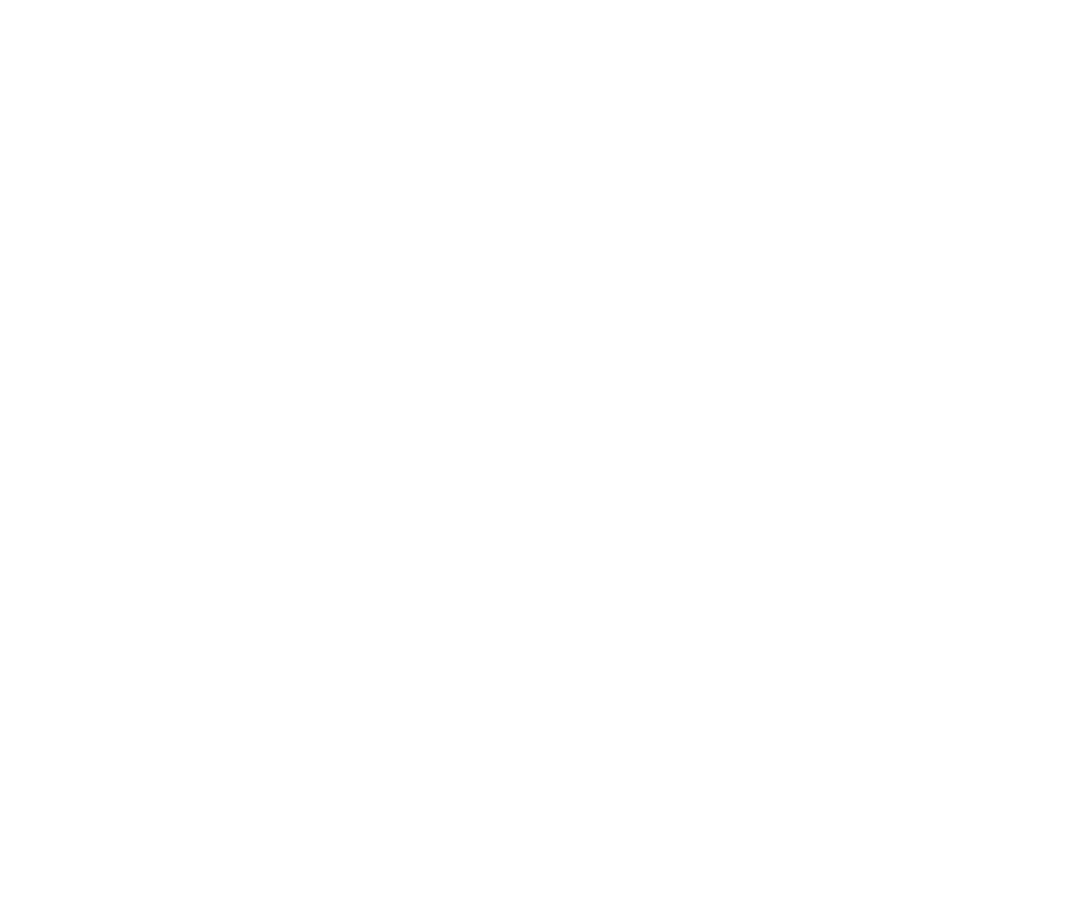
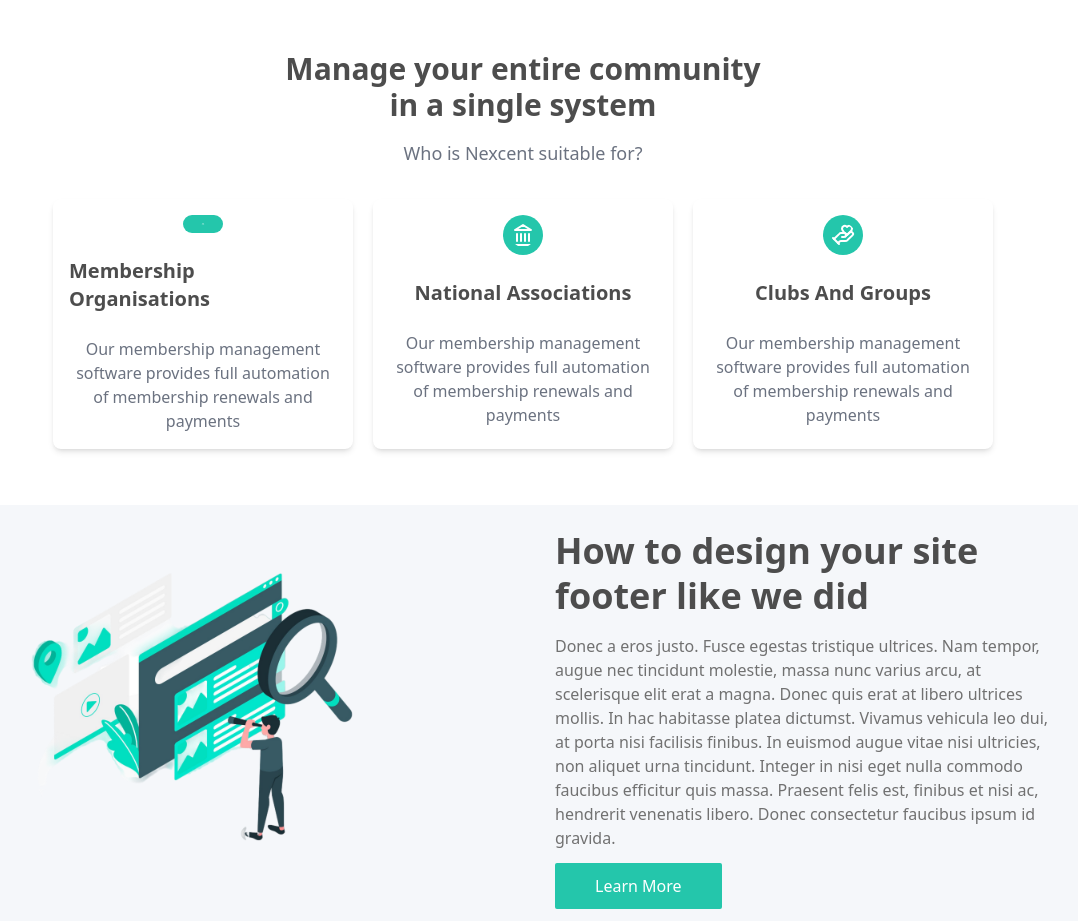
Before and after one commit to maaz2022/Nexcent-Frontend, a Next.js app: page / in a window 1280 px wide. Shown: the part 780-1701 px from the top of the page, without its empty margins (117-1195 px from the left). Before the commit the page ends 800 px from the top, so only its background shows below. Built offline with nearby package versions, Linux system fonts and the light colour scheme.

Commit message:
new sections

```diff
--- a/app/Components/ClientShowCase.tsx
+++ b/app/Components/ClientShowCase.tsx
@@ -13,8 +13,6 @@
 
   return (
     <section className='w-full py-10'>
-
-
       <div className='text-center mb-8'>
         <h1 className='text-3xl text-[#4D4D4D] font-semibold'>Our Clients</h1>
         <p className='mt-2 text-lg text-gray-500'>We have been working with some Fortune 500+ clients</p>
@@ -22,7 +20,7 @@
 
       <div className='flex justify-center items-center flex-wrap gap-8'>
         {logos.map((logo, index) => (
-          <div key={index} className='flex justify-center items-center w-[150px] h-[100px] bg-white shadow-md rounded-lg hover:shadow-black'>
+          <div key={index} className='flex justify-center items-center w-[150px] h-[100px] bg-white shadow-md rounded-lg hover:shadow-[#24C6AB]'>
             <Image src={logo} alt={`Client logo ${index + 1}`} width={120} height={80} objectFit="contain" />
           </div>
         ))}
--- /dev/null
+++ b/app/Components/Community.tsx
@@ -0,0 +1,37 @@
+import Image from 'next/image'
+import Link from 'next/link'
+import React from 'react'
+
+const Community = () => {
+  return (
+    <section className="bg-[#F5F7FA] w-full h-[416px] flex mt-4">
+      {/* Left side with Image */}
+      <div className="w-1/2 h-full flex justify-center items-center">
+        <Image
+          src="/image (2).png"
+          alt="Sample Image"
+          width={400}
+          height={300}
+        />
+      </div>
+
+      {/* Right side with text and button */}
+      <div className="w-1/2 h-full flex flex-col justify-center px-8">
+        <div className="max-w-[500px]">
+          <h1 className="text-[36px] font-bold text-[#4D4D4D] leading-tight">
+            How to design your site footer like we did
+          </h1>
+          <p className="text-[#717171] mt-4">
+            Donec a eros justo. Fusce egestas tristique ultrices. Nam tempor, augue nec tincidunt molestie, massa nunc varius arcu, at scelerisque elit erat a magna. Donec quis erat at libero ultrices mollis. In hac habitasse platea dictumst. Vivamus vehicula leo dui, at porta nisi facilisis finibus. In euismod augue vitae nisi ultricies, non aliquet urna tincidunt. Integer in nisi eget nulla commodo faucibus efficitur quis massa. Praesent felis est, finibus et nisi ac, hendrerit venenatis libero. Donec consectetur faucibus ipsum id gravida.
+          </p>
+          <div className="mt-6">
+            <Link href="#" className="bg-[#24C6AB] text-white px-10 py-3 hover:bg-[#47c9b3] rounded-sm">
+              Learn More
+            </Link>
+          </div>
+        </div>
+      </div>
+    </section>
+  )
+}
+export default Community
--- /dev/null
+++ b/app/Components/Facilities.tsx
@@ -0,0 +1,43 @@
+import { HandHeart, Landmark, User, Users } from 'lucide-react'
+import React from 'react'
+
+const Features = () => {
+    const features = [
+        {
+            icon: <Users className='bg-[#24C6AB] rounded-full text-white p-2' size={40}/>,
+            title: 'Membership Organisations',
+            description: 'Our membership management software provides full automation of membership renewals and payments'
+        },
+        {
+            icon: <Landmark className='bg-[#24C6AB] rounded-full text-white p-2' size={40}/>,
+            title: 'National Associations',
+            description: 'Our membership management software provides full automation of membership renewals and payments'
+        },
+        {
+            icon: <HandHeart className='bg-[#24C6AB] rounded-full text-white p-2' size={40}/>,
+            title: 'Clubs And Groups',
+            description: 'Our membership management software provides full automation of membership renewals and payments'
+        },
+    ]
+  return (
+    <section className='w-full py-10'>
+        <div className='text-center mb-8'>
+            <h1 className='text-3xl text-[#4D4D4D] font-semibold'>
+                Manage your entire community <br /> in a single system
+            </h1>
+            <p className='text-lg text-gray-500 mt-4'>Who is Nexcent suitable for?</p>
+        </div>
+        <div className='flex justify-center items-center gap-5'>
+            {features.map((feature, index) => (
+                <div key={index} className='flex flex-col items-center w-[300px] h-[250px] p-4 bg-white shadow-md rounded-lg space-y-6 hover:shadow-[#24C6AB] cursor-pointer'>
+                    {feature.icon}
+                    <h2 className='text-xl font-bold mb-2 text-[#4D4D4D]'>{feature.title}</h2>
+                    <p className='text-center text-gray-500'>{feature.description}</p>
+                </div>
+            ))}
+        </div>
+    </section>
+  )
+}
+
+export default Features
--- a/app/page.tsx
+++ b/app/page.tsx
@@ -1,11 +1,13 @@
 import Image from "next/image";
 import Link from "next/link";
 import ClientShowCase from "./Components/ClientShowCase";
+import Features from "./Components/Facilities";
+import Community from "./Components/Community";
 
 export default function Home() {
   return (
     <>
-      <section className="bg-gray-100 w-full h-[416px] flex mt-4">
+      <section className="bg-[#F5F7FA] w-full h-[416px] flex mt-4">
       <div className="w-1/2 h-full flex justify-center items-center flex-col">
         <div className="">
           <h1 className="text-[45px] font-bold text-[#4D4D4D] leading-tight">
@@ -29,6 +31,12 @@
     <section>
       <ClientShowCase/>
     </section>
+    <section>
+      <Features/>
+    </section>
+    <section>
+      <Community/>
+    </section>
     </>
   );
 }
```
Also changed, not shown: public/image (2).png (added).
